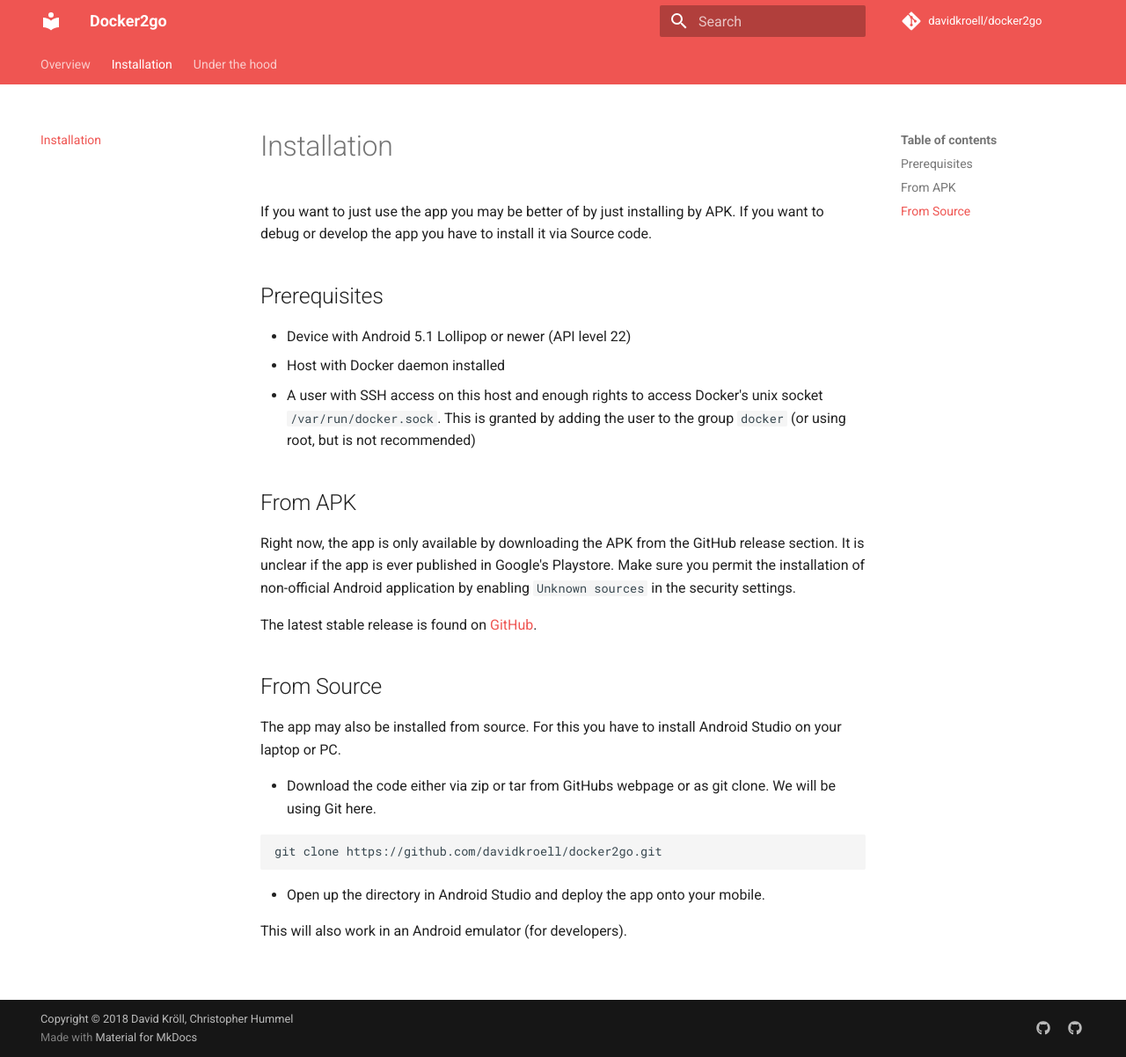
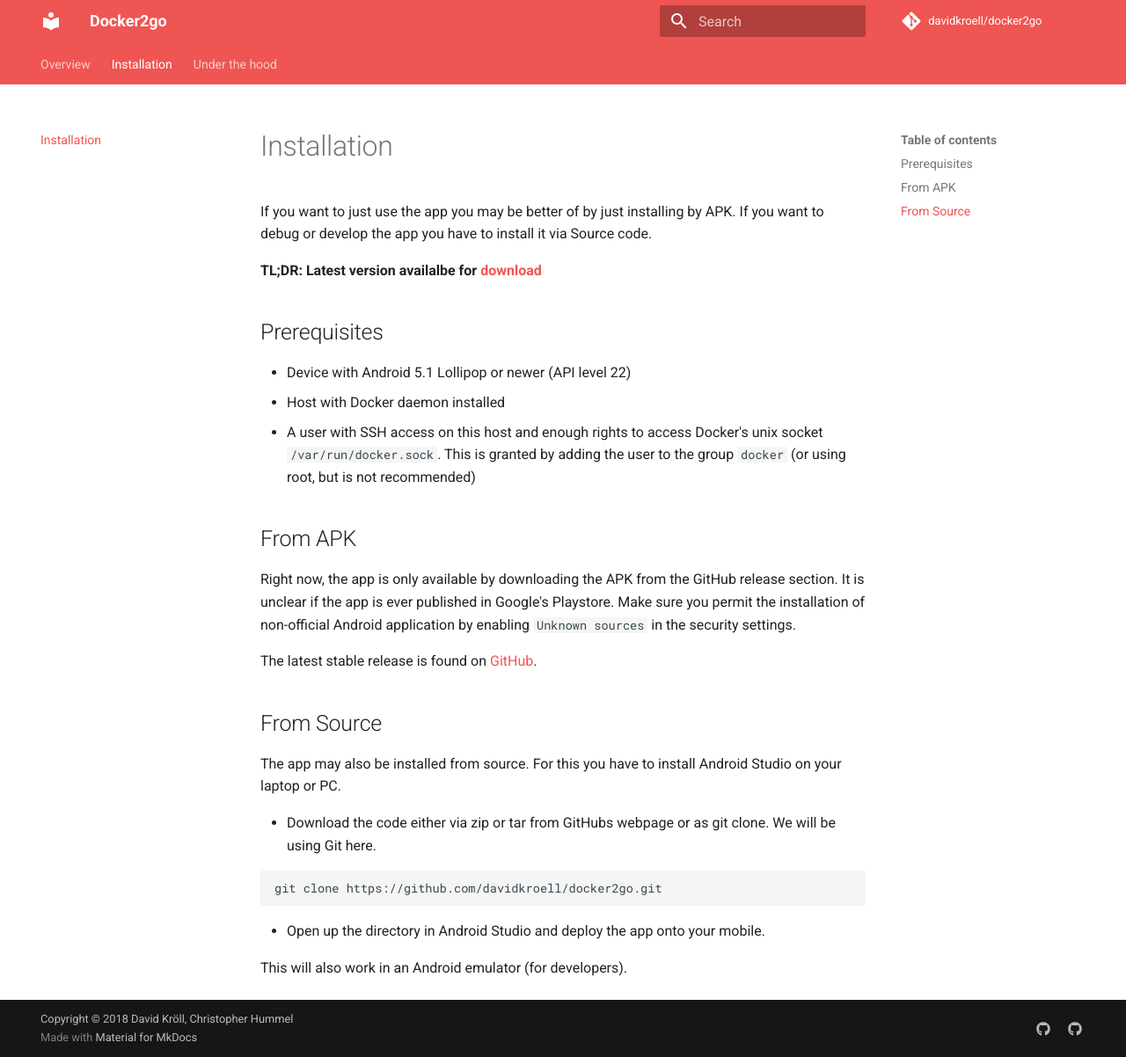
Before and after one commit to davidkroell/docker2go, an MkDocs documentation site: the page built from docs/installation.md, in a window 1280 px wide and 1202 px high. Shown: the whole window at 88% size. Built offline with MkDocs 1.6.1 and Material for MkDocs 9.7.7, drawn with Linux system fonts in a browser that asks for light colours; comment, search, counter and statistics services are not loaded; some of the changed lines change nothing that is shown.

Commit message:
Add tl dr download link

```diff
--- a/docs/installation.md
+++ b/docs/installation.md
@@ -1,6 +1,8 @@
 # Installation
 If you want to just use the app you may be better of by just installing by APK.
 If you want to debug or develop the app you have to install it via Source code.
+
+**TL;DR: Latest version availalbe for [download](https://github.com/davidkroell/docker2go/releases/latest)**
 
 ## Prerequisites
 - Device with Android 5.1 Lollipop or newer (API level 22)
@@ -12,7 +14,7 @@
 It is unclear if the app is ever published in Google's Playstore.
 Make sure you permit the installation of non-official Android application by enabling `Unknown sources` in the security settings.
 
-The latest stable release is found on [GitHub](https://github.com/davidkroell/docker2go/releases/latest).
+The latest stable release is found on [GitHub](https://github.com/davidkroell/docker2go/releases).
 
 ## From Source
 The app may also be installed from source. For this you have to install Android Studio on your laptop or PC.
```
